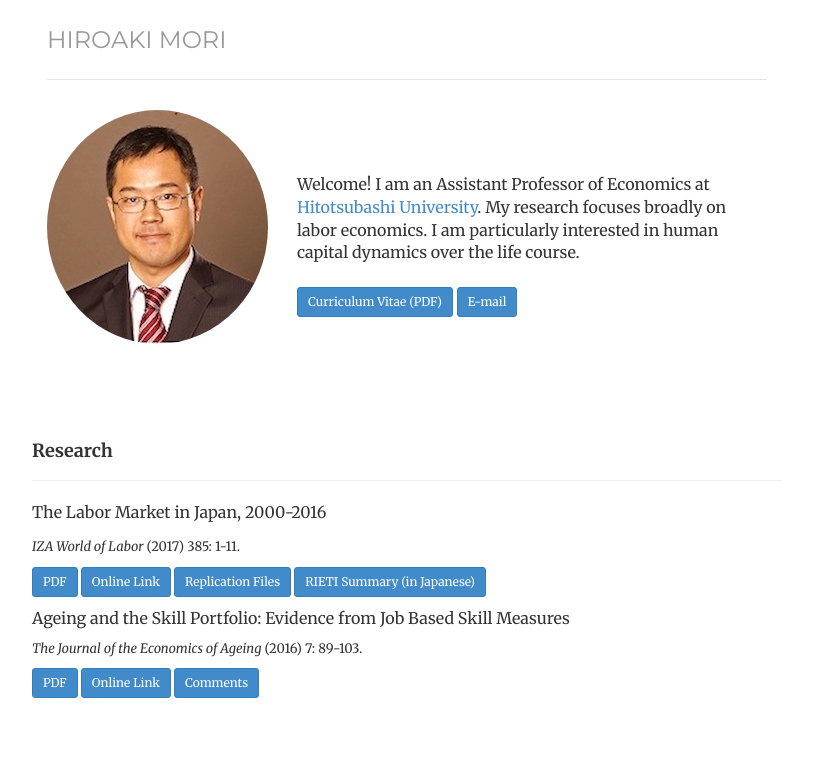
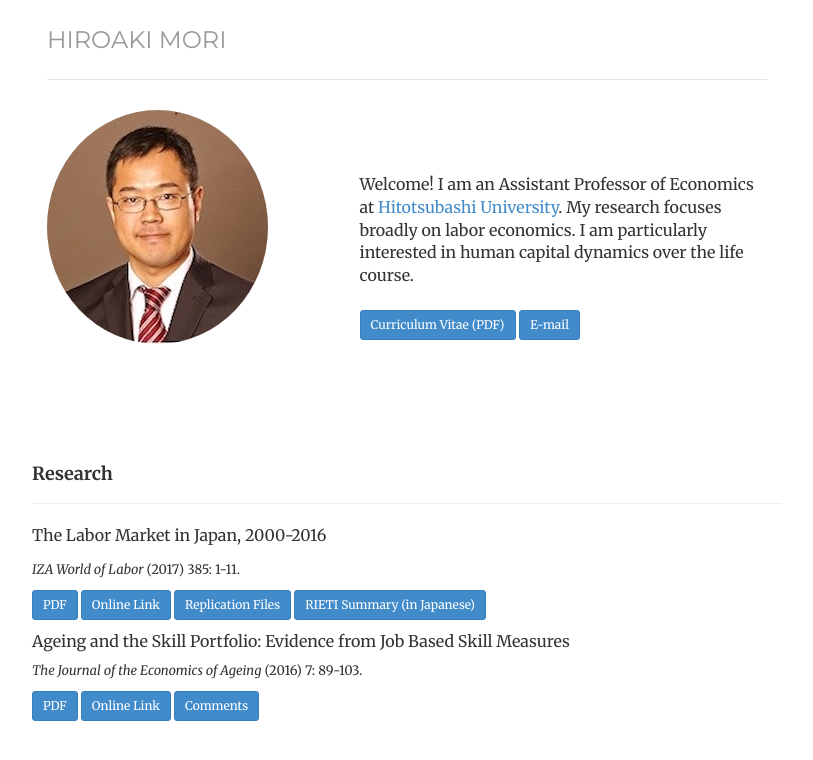
Before and after one commit to morihiroaki/morihiroaki.github.io, a Jekyll site: the page built from index.html, in a window 1280 px wide. Shown: the top 760 px of the page, without its empty margins (233-1046 px from the left). Built offline with Jekyll 4.4.1, drawn with Linux system fonts in a browser that asks for light colours.

Commit message:
Update index.html

```diff
--- a/index.html
+++ b/index.html
@@ -8,11 +8,11 @@
 <!--div class="jumbotron"-->
 <div class="row">
              <div class="box text-left">
-                 <div class='col-sm-4 text-left'>
+                 <div class='col-sm-5 text-left'>
                   	<img  class="img-circle avatar" alt="Hiro Mori" src="files/portrait.jpg">
                     </div>
                  </div>
-             <div class='col-sm-8'>
+             <div class='col-sm-7'>
                <br/>
               <p><font size="3"> Welcome! I am an Assistant Professor of Economics at <a href="http://www.econ.hit-u.ac.jp/~koho/english/" target="_blank" title="Link">Hitotsubashi University</a>. My research
               focuses broadly on labor economics. I am particularly interested in human capital dynamics over the life course.<br><br>
```
